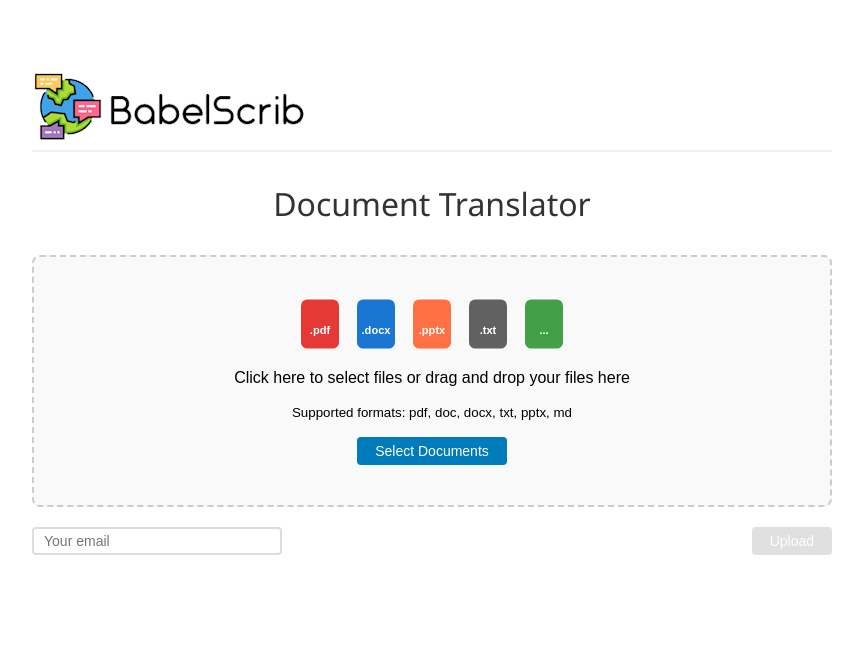
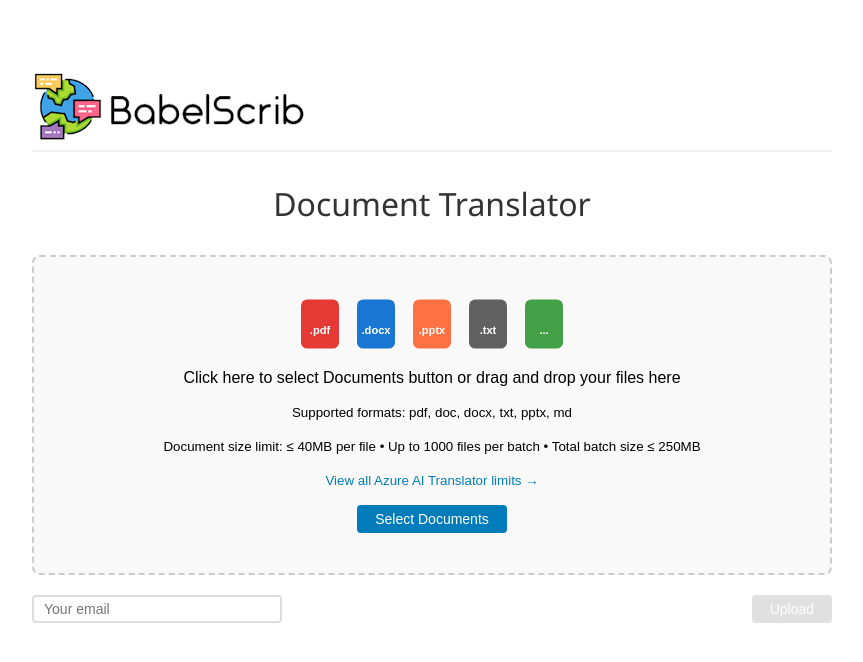
Before and after one commit to frkim/babelscrib, a Django app: page / in a window 1280 px wide. Shown: the top 662 px of the page, without its empty margins (208-1071 px from the left). Run offline with Django 4.2, Linux system fonts and the light colour scheme.

Commit message:
Add missing file

```diff
--- a/upload/templates/upload/index.html
+++ b/upload/templates/upload/index.html
@@ -481,8 +481,10 @@
                         <text x="24" y="44" text-anchor="middle" font-size="14" font-family="Arial" fill="#fff" font-weight="bold">...</text>
                     </svg>
                 </div>
-                <p>Click here to select files or drag and drop your files here</p>
+                <p>Click here to select Documents button or drag and drop your files here</p>
                 <p><small>Supported formats: pdf, doc, docx, txt, pptx, md</small></p>
+                <p><small>Document size limit: ≤ 40MB per file • Up to 1000 files per batch • Total batch size ≤ 250MB</small></p>
+                <p><small><a href="https://learn.microsoft.com/en-us/azure/ai-services/translator/service-limits#asynchronous-batch-operation-limits" target="_blank" style="color: #007cba; text-decoration: none;">View all Azure AI Translator limits →</a></small></p>
                 <div style="text-align: center; margin-top: 15px;">
                     <button type="button" class="btn" id="select-file-button" style="display: inline-block;">Select Documents</button>
                 </div>
```
